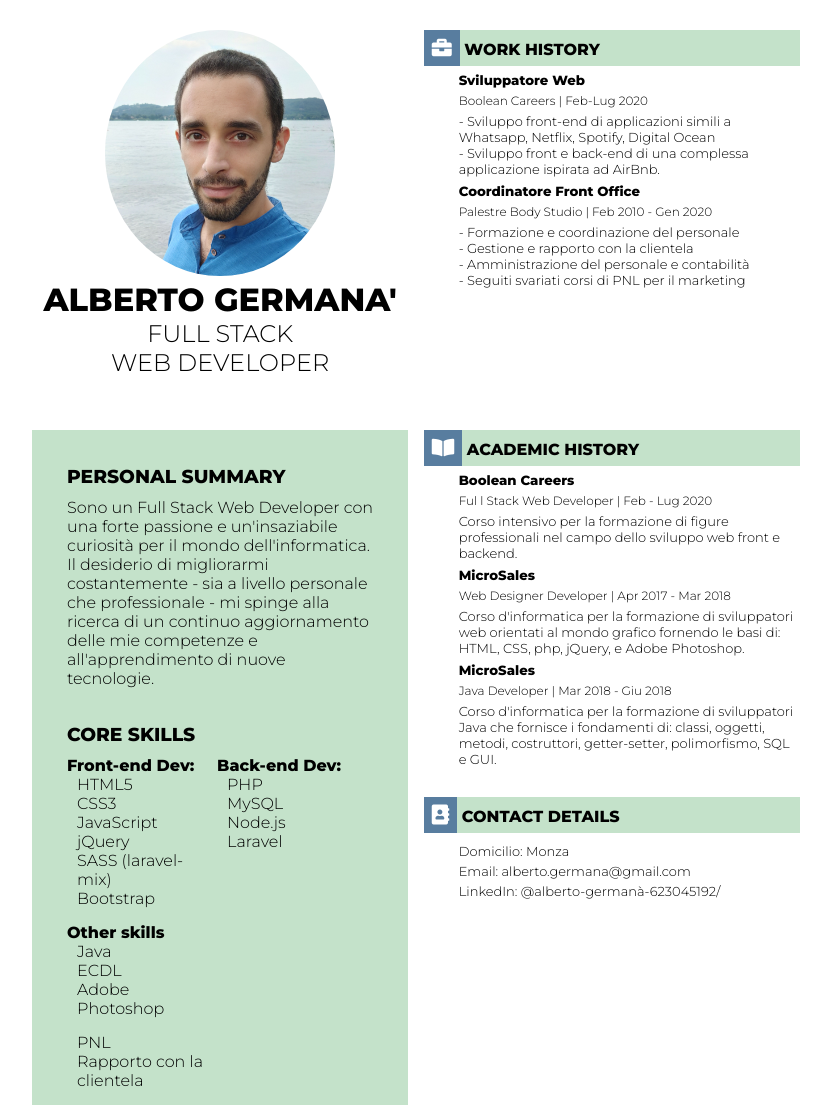
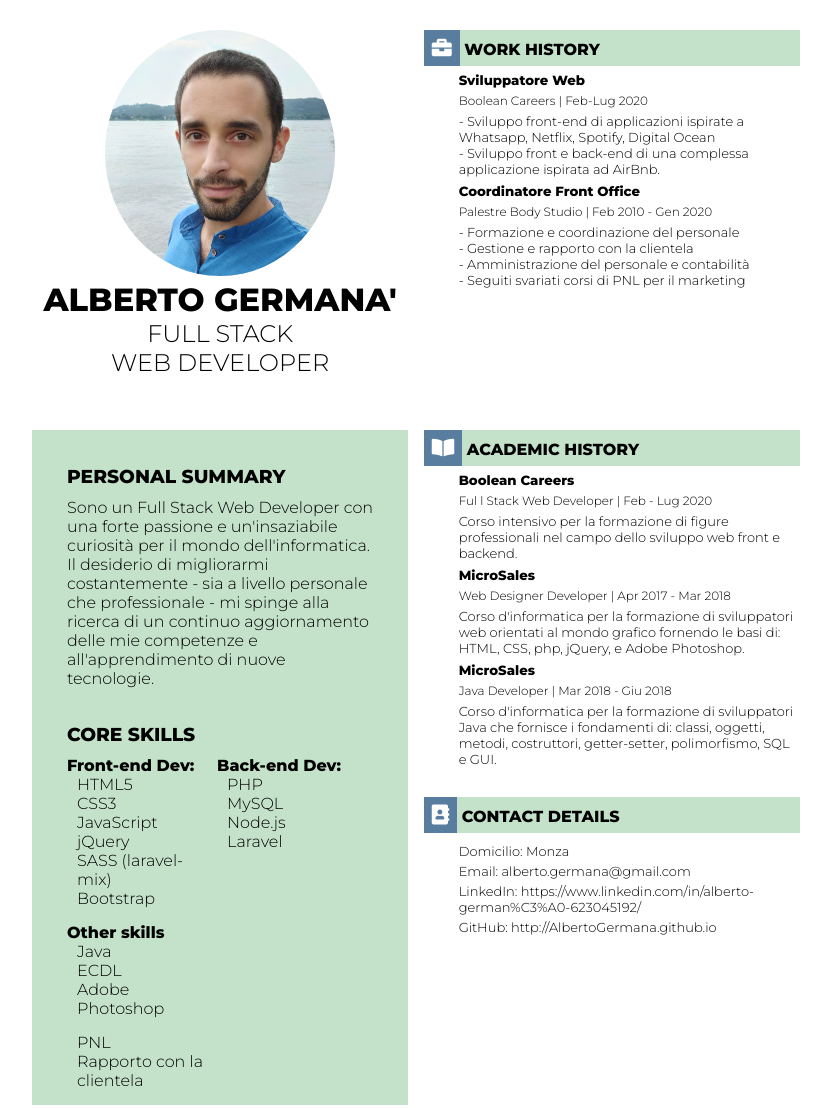
Before and after one commit to AlbertoGermana/albertogermana.github.io, a plain HTML site: page index.html in a window 1280 px wide. Shown: the whole page, without its empty margins (224-1055 px from the left). Drawn offline with Linux system fonts and the light colour scheme.

Commit message:
Aggiunta GitHub

```diff
--- a/index.html
+++ b/index.html
@@ -84,7 +84,7 @@
               <h5>Sviluppatore Web</h5>
               <h6>Boolean Careers | Feb-Lug 2020</h6>
               <ul>
-                <li>- Sviluppo front-end di applicazioni simili a Whatsapp, Netflix, Spotify, Digital Ocean</li>
+                <li>- Sviluppo front-end di applicazioni ispirate a Whatsapp, Netflix, Spotify, Digital Ocean</li>
                 <li>- Sviluppo front e back-end di una complessa applicazione ispirata ad AirBnb.</li>
               </ul>
 
@@ -135,7 +135,8 @@
               <ul>
                 <li> Domicilio: Monza </li>
                 <li> Email: alberto.germana@gmail.com </li>
-                <li> LinkedIn: @alberto-germanà-623045192/ </li>
+                <li> LinkedIn: https://www.linkedin.com/in/alberto-german%C3%A0-623045192/ </li>
+                <li> GitHub: http://AlbertoGermana.github.io</li>
               </ul>
 
             </div>
```
